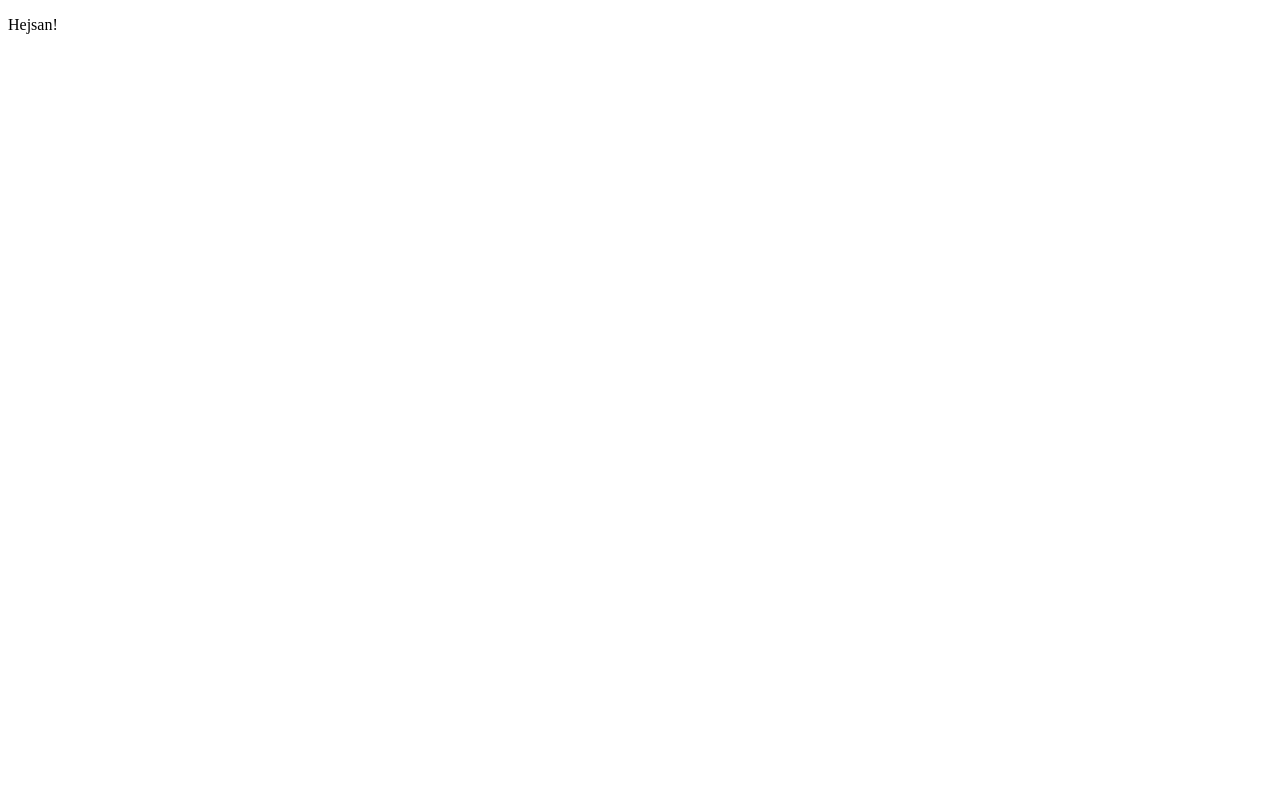
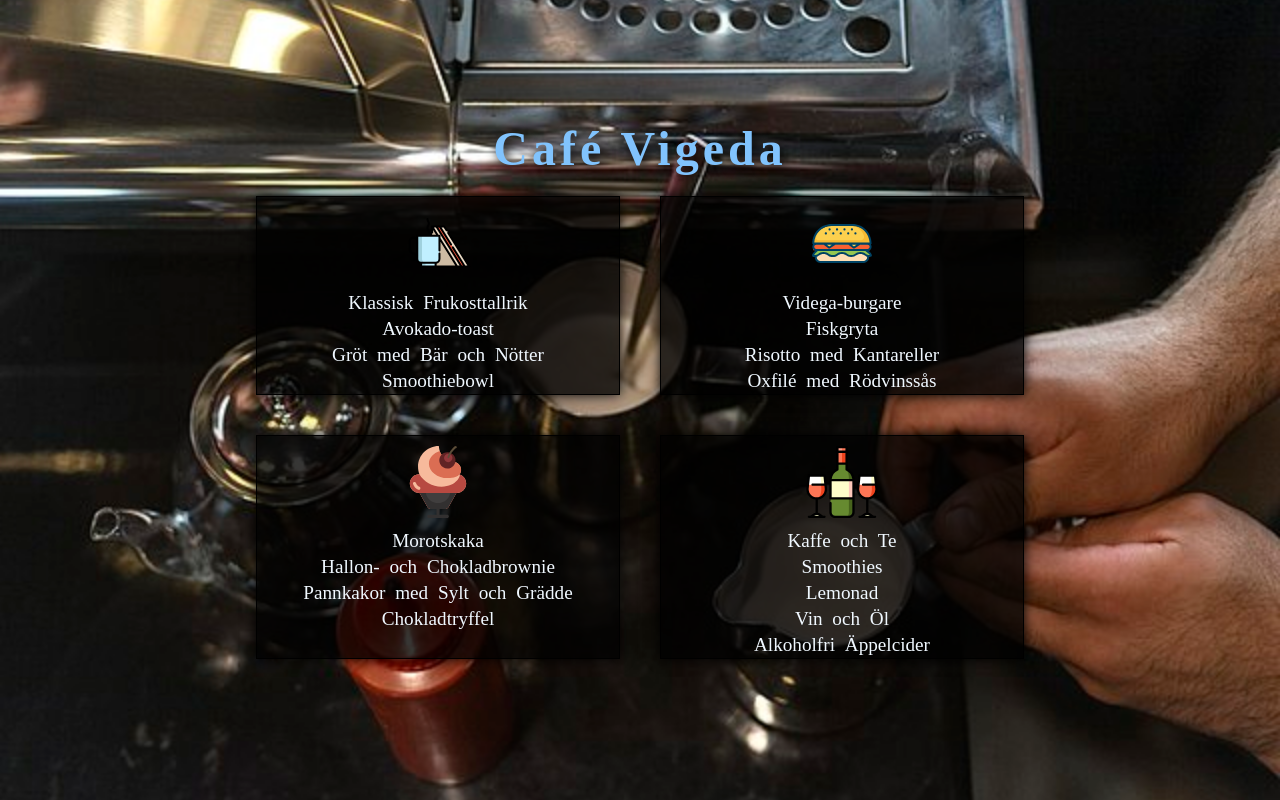
Before and after one commit to Viktorwahlqvist/Workflow, a plain HTML site: page index.html in a window 1280 px wide. Drawn offline with Linux system fonts and the light colour scheme.

Commit message:
Updated main.css, index.html, added images folder, added images.

```diff
--- a/index.html
+++ b/index.html
@@ -3,9 +3,41 @@
   <head>
     <meta charset="UTF-8" />
     <meta name="viewport" content="width=device-width, initial-scale=1.0" />
-    <title>Dagbok</title>
+    <link rel="stylesheet" href="styles/main.css" />
+    <title>Café Vigeda</title>
   </head>
   <body>
-    <p>Hejsan!</p>
+    <header class="head-container"><h1 class="header">Café Vigeda</h1></header>
+    <section class="menu-container">
+      <ul class="breakfast-menu ul-container">
+        <img src="images/breakfast-svgrepo-com.svg" alt="" class="menu-pic" />
+        <li>Klassisk Frukosttallrik</li>
+        <li>Avokado-toast</li>
+        <li>Gröt med Bär och Nötter</li>
+        <li>Smoothiebowl</li>
+      </ul>
+      <ul class="lunch-menu ul-container">
+        <img src="images/hamburger-svgrepo-com.svg" alt="" class="menu-pic" />
+        <li>Videga-burgare</li>
+        <li>Fiskgryta</li>
+        <li>Risotto med Kantareller</li>
+        <li>Oxfilé med Rödvinssås</li>
+      </ul>
+      <ul class="dessert ul-container">
+        <img src="images/dessert-svgrepo-com.svg" alt="" class="menu-pic" />
+        <li>Morotskaka</li>
+        <li>Hallon- och Chokladbrownie</li>
+        <li>Pannkakor med Sylt och Grädde</li>
+        <li>Chokladtryffel</li>
+      </ul>
+      <ul class="drinks ul-container">
+        <img src="images/wine-svgrepo-com.svg" alt="" class="menu-pic" />
+        <li>Kaffe och Te</li>
+        <li>Smoothies</li>
+        <li>Lemonad</li>
+        <li>Vin och Öl</li>
+        <li>Alkoholfri Äppelcider</li>
+      </ul>
+    </section>
   </body>
 </html>
--- a/styles/main.css
+++ b/styles/main.css
@@ -0,0 +1,61 @@
+/* Resetting */
+
+
+*{
+    margin: 0;
+    padding: 0;
+    box-sizing: border-box;
+}
+
+body{
+    height: 100vh;
+    background: url(../images/640px-Coffeehouse\,_coffee_shop\,_or_café\,_IRAN\,_Mashhad_19.jpg)
+    no-repeat center center/cover;
+
+    display: flex;
+    flex-direction: column;
+    justify-content: center;
+}
+
+.header{
+    text-align: center;
+
+    color: rgb(129, 195, 253);
+    font-size: 3rem;
+    letter-spacing: 0.25rem;
+    text-shadow: 3px 3px 12px black
+}
+
+.menu-container{
+    margin: 20px auto;
+    display: grid;
+    grid-template-columns: repeat(2, 1fr);
+    grid-template-rows: repeat(2, auto);
+    gap: 40px;
+    width: 60%;
+
+
+}
+
+.ul-container{
+    background-color: rgba(0, 0, 0, 0.785);
+    border: 1px solid black;
+    margin: 0px auto;
+    box-shadow: 0 0 12px;
+    display: flex;
+    flex-direction: column;
+
+}
+li{
+    text-align: center;
+    list-style: none;
+    font-size: 1.2rem;
+    word-spacing: 5px;
+    padding: 2px 0;
+    color: aliceblue;
+
+}
+.menu-pic{
+    max-width: 20%;
+    margin: 10px auto;
+}
```
Also changed, not shown: images/640px-Coffeehouse,_coffee_shop,_or_café,_IRAN,_Mashhad_19.jpg (added), images/breakfast-svgrepo-com.svg (added), images/dessert-svgrepo-com.svg (added), images/hamburger-svgrepo-com.svg (added), images/star.svg (added), images/wine-svgrepo-com.svg (added).
